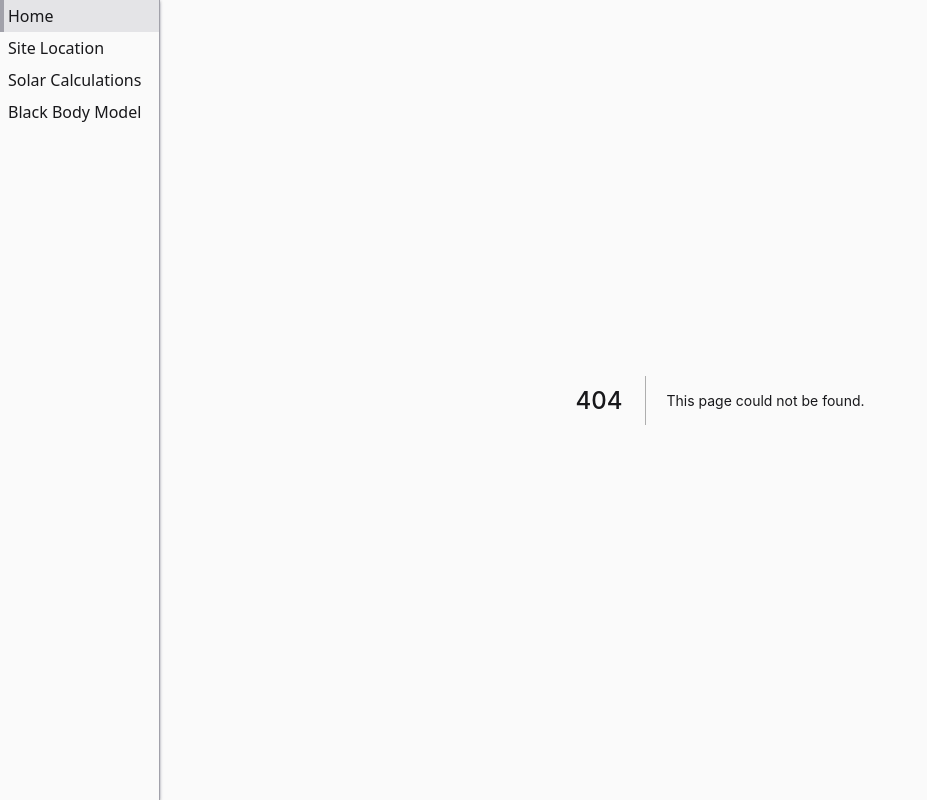
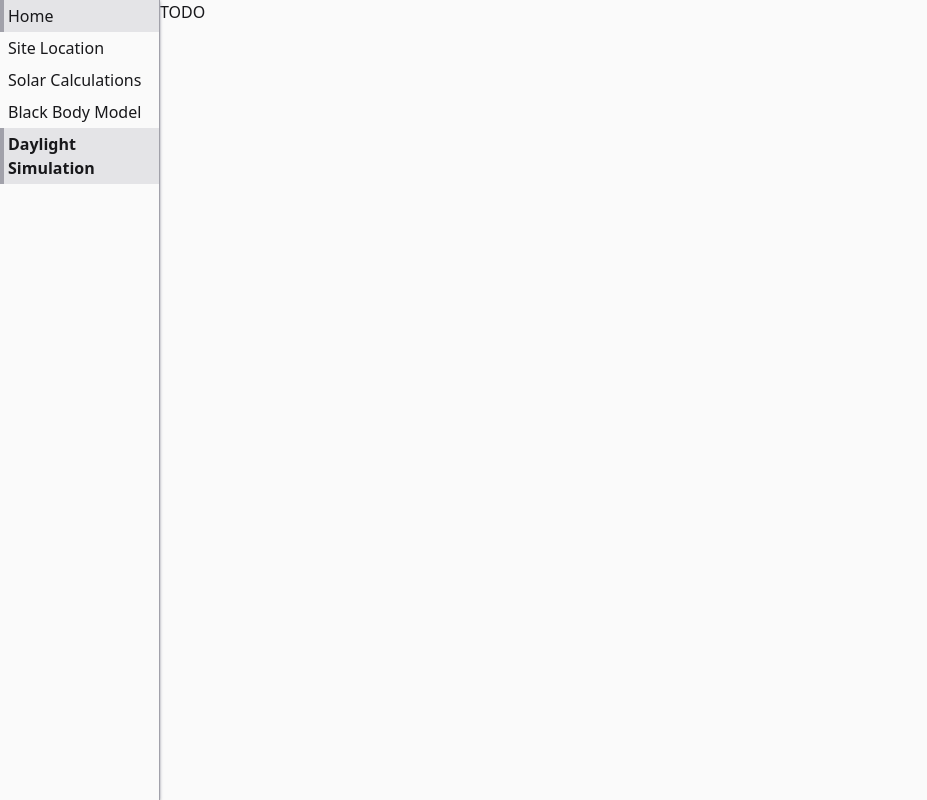
Before and after one commit to Amar-Gill/clima-viz, a Next.js app: page /daylight-simulation in a window 1280 px wide. Before the commit this address had no page. Shown: the whole page, without its empty margins (0-927 px from the left). Built offline with nearby package versions, Linux system fonts and the light colour scheme.

Commit message:
scaffold daylight sim page

```diff
--- a/components/layout.tsx
+++ b/components/layout.tsx
@@ -50,6 +50,9 @@ const Layout: React.FC<{ children: React.ReactNode }> = ({ children }) => {
           </li>
           <li>
             <NavLink href="/black-body-model">Black Body Model</NavLink>
+          </li>
+          <li>
+            <NavLink href="/daylight-simulation">Daylight Simulation</NavLink>
           </li>
         </ul>
       </nav>
--- /dev/null
+++ b/pages/daylight-simulation/index.tsx
@@ -0,0 +1,6 @@
+const DaylightSimulation = () => {
+  // math
+  return <div>TODO</div>;
+};
+
+export default DaylightSimulation;
```
